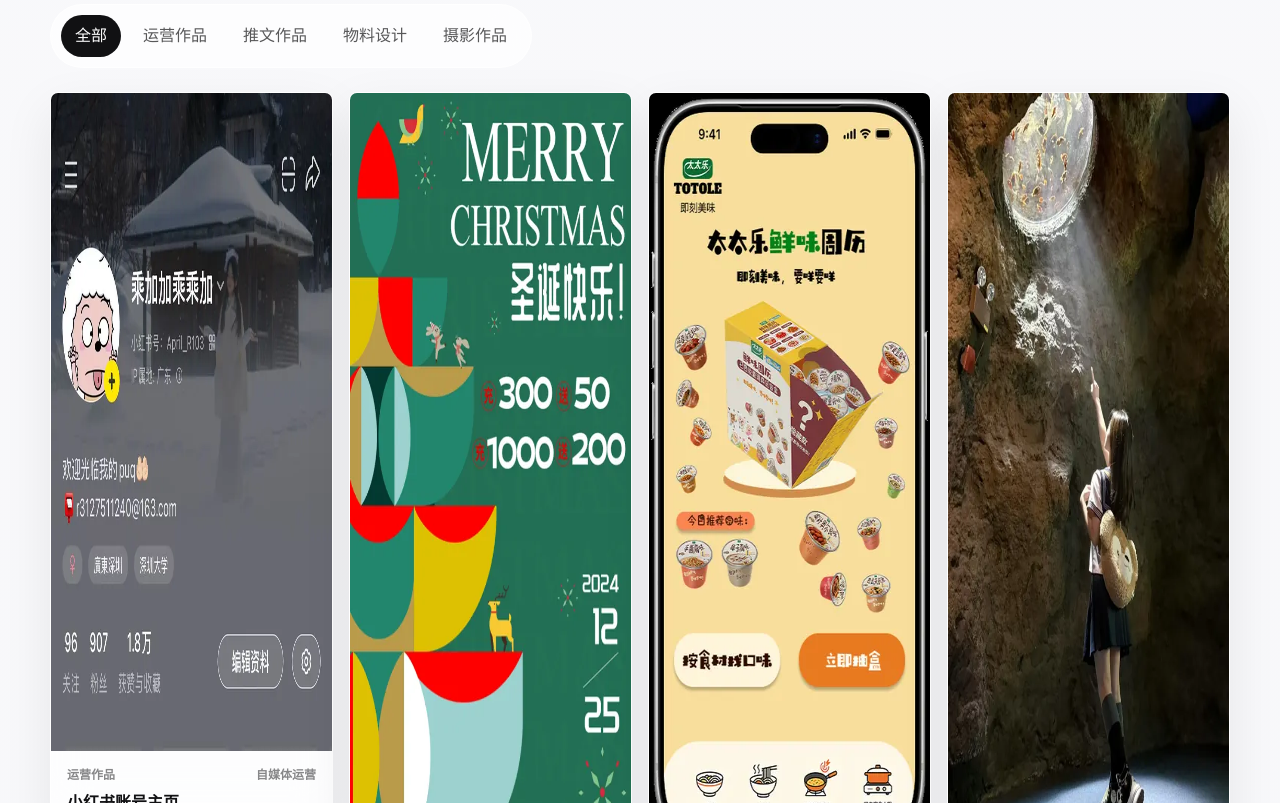
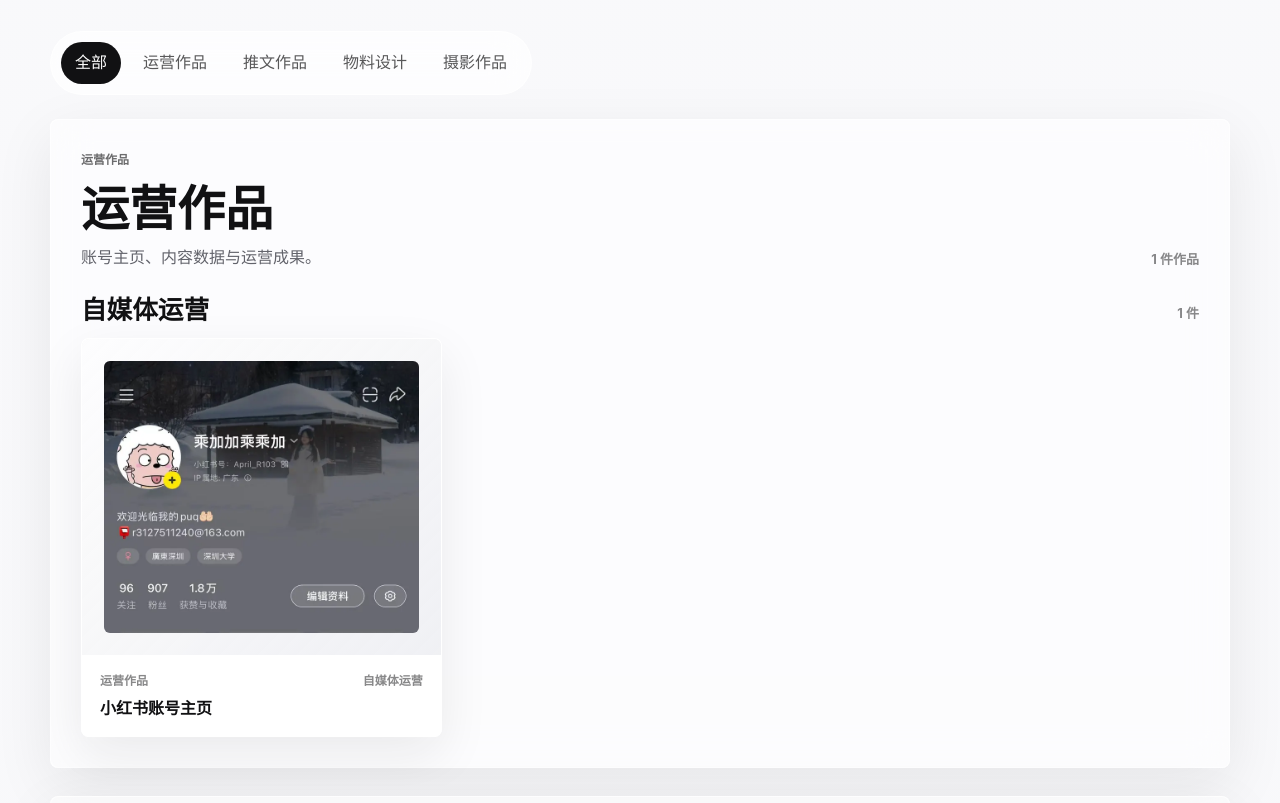
Before and after one commit to Jasmne666/jiajiaoffer, a plain HTML site: page index.html in a window 1280 px wide. Shown: the part 2631-3434 px from the top of the page. Drawn offline with Linux system fonts and the light colour scheme.

Commit message:
Group portfolio works by folder

```diff
--- a/app.js
+++ b/app.js
@@ -15,6 +15,21 @@ const selectors = {
 let manifest = null;
 let currentCategory = "全部";
 
+const categoryOrder = ["运营作品", "推文作品", "物料设计", "摄影作品"];
+const groupOrder = {
+  运营作品: ["自媒体运营"],
+  推文作品: ["校园寒招推文", "CNAD 推文作品"],
+  物料设计: ["海报作品", "CNAD 活动物料", "雀巢商赛"],
+  摄影作品: ["人像摄影", "自然风景摄影"],
+};
+
+const categoryNotes = {
+  运营作品: "账号主页、内容数据与运营成果。",
+  推文作品: "按实际项目分组展示长图文与活动推文。",
+  物料设计: "海报、活动物料、包装与商业竞赛视觉。",
+  摄影作品: "人像与自然风景摄影，保留照片原始比例展示。",
+};
+
 const escapeHtml = (value) =>
   String(value)
     .replaceAll("&", "&amp;")
@@ -22,7 +37,10 @@ const escapeHtml = (value) =>
     .replaceAll(">", "&gt;")
     .replaceAll('"', "&quot;");
 
-const categoriesFromImages = (images) => ["全部", ...new Set(images.map((item) => item.category))];
+const categoriesFromImages = (images) => {
+  const existing = new Set(images.map((item) => item.category));
+  return ["全部", ...categoryOrder.filter((category) => existing.has(category))];
+};
 
 function renderFilters(images) {
   selectors.filterBar.innerHTML = categoriesFromImages(images)
@@ -45,23 +63,80 @@ function renderFilters(images) {
 
 function renderWorks(images) {
   const visible = currentCategory === "全部" ? images : images.filter((item) => item.category === currentCategory);
-  selectors.workGrid.innerHTML = visible
-    .map(
-      (item, index) => `
-        <article class="work-card reveal" style="transition-delay: ${Math.min(index * 24, 180)}ms">
+  const categories = orderedGroups(visible, "category", categoryOrder);
+
+  selectors.workGrid.innerHTML = categories
+    .map(([category, categoryItems]) => renderWorkCategory(category, categoryItems))
+    .join("");
+  observeReveals(selectors.workGrid.querySelectorAll(".reveal"));
+}
+
+function orderedGroups(items, key, order = []) {
+  const groups = new Map();
+  items.forEach((item) => {
+    const groupKey = item[key];
+    if (!groups.has(groupKey)) groups.set(groupKey, []);
+    groups.get(groupKey).push(item);
+  });
+
+  return [...groups.entries()].sort(([a], [b]) => {
+    const aIndex = order.indexOf(a);
+    const bIndex = order.indexOf(b);
+    if (aIndex === -1 && bIndex === -1) return a.localeCompare(b, "zh-Hans-CN");
+    if (aIndex === -1) return 1;
+    if (bIndex === -1) return -1;
+    return aIndex - bIndex;
+  });
+}
+
+function renderWorkCategory(category, categoryItems) {
+  const subgroups = orderedGroups(categoryItems, "group", groupOrder[category] || []);
+  return `
+    <section class="work-category reveal">
+      <div class="work-category-head">
+        <div>
+          <p class="eyebrow">${escapeHtml(category)}</p>
+          <h3>${escapeHtml(category)}</h3>
+          <p>${escapeHtml(categoryNotes[category] || "按作品来源文件夹分组展示。")}</p>
+        </div>
+        <span>${categoryItems.length} 件作品</span>
+      </div>
+      <div class="work-subgroup-list">
+        ${subgroups.map(([group, items]) => renderWorkSubgroup(group, items)).join("")}
+      </div>
+    </section>
+  `;
+}
+
+function renderWorkSubgroup(group, items) {
+  return `
+    <section class="work-subgroup">
+      <div class="work-subgroup-head">
+        <h4>${escapeHtml(group)}</h4>
+        <span>${items.length} 件</span>
+      </div>
+      <div class="work-gallery">
+        ${items.map((item, index) => renderWorkCard(item, index)).join("")}
+      </div>
+    </section>
+  `;
+}
+
+function renderWorkCard(item, index) {
+  return `
+    <article class="work-card reveal" style="transition-delay: ${Math.min(index * 28, 196)}ms">
       <button type="button" data-full="${escapeHtml(item.full)}" data-title="${escapeHtml(item.title)}" data-meta="${escapeHtml(`${item.category} / ${item.group}`)}">
+        <div class="work-image-frame">
           <img src="${escapeHtml(item.thumb)}" width="${item.thumbWidth}" height="${item.thumbHeight}" alt="${escapeHtml(item.title)}" loading="lazy" decoding="async" />
+        </div>
         <div class="work-meta">
           <span>${escapeHtml(item.category)}</span>
           <span>${escapeHtml(item.group)}</span>
         </div>
-            <h3>${escapeHtml(item.title)}</h3>
+        <h5>${escapeHtml(item.title)}</h5>
       </button>
     </article>
-      `,
-    )
-    .join("");
-  observeReveals(selectors.workGrid.querySelectorAll(".reveal"));
+  `;
 }
 
 function renderVideos(videos) {
--- a/styles.css
+++ b/styles.css
@@ -332,8 +332,8 @@ input {
 
 .portrait img {
   width: 100%;
-  aspect-ratio: 4 / 5;
-  object-fit: cover;
+  height: auto;
+  object-fit: contain;
 }
 
 .profile-copy,
@@ -411,7 +411,7 @@ input {
 .video-card h3,
 .doc-card h3,
 .audio-card h3,
-.work-card h3 {
+.work-card h5 {
   margin: 8px 0 0;
   font-size: 20px;
   line-height: 1.25;
@@ -485,17 +485,79 @@ input {
   color: #fff;
 }
 
-.work-grid {
-  columns: 4 230px;
-  column-gap: 16px;
+.work-grid,
+.work-subgroup-list {
+  display: grid;
+  gap: 28px;
+}
+
+.work-category {
+  display: grid;
+  gap: 26px;
+  padding: clamp(18px, 3vw, 30px);
+  border: 1px solid rgba(255, 255, 255, 0.7);
+  border-radius: var(--radius);
+  background: rgba(255, 255, 255, 0.52);
+  box-shadow: 0 18px 60px rgba(20, 22, 30, 0.08);
+  backdrop-filter: blur(18px) saturate(140%);
+}
+
+.work-category-head,
+.work-subgroup-head {
+  display: flex;
+  align-items: end;
+  justify-content: space-between;
+  gap: 18px;
+}
+
+.work-category-head h3,
+.work-subgroup-head h4 {
+  margin: 0;
+  line-height: 1.08;
+}
+
+.work-category-head h3 {
+  font-size: clamp(28px, 4vw, 48px);
+}
+
+.work-category-head p:not(.eyebrow) {
+  margin: 10px 0 0;
+  color: var(--muted);
+}
+
+.work-category-head > span,
+.work-subgroup-head span {
+  flex: 0 0 auto;
+  color: rgba(17, 17, 19, 0.5);
+  font-size: 13px;
+  font-weight: 700;
+}
+
+.work-subgroup {
+  display: grid;
+  gap: 14px;
+  padding-top: 22px;
+  border-top: 1px solid rgba(17, 17, 19, 0.08);
+}
+
+.work-subgroup:first-child {
+  padding-top: 0;
+  border-top: 0;
+}
+
+.work-subgroup-head h4 {
+  font-size: clamp(20px, 2vw, 26px);
+}
+
+.work-gallery {
+  display: grid;
+  grid-template-columns: repeat(auto-fill, minmax(min(100%, 320px), 1fr));
+  gap: 18px;
+  align-items: start;
 }
 
 .work-card {
-  display: inline-block;
-  width: 100%;
-  margin: 0 0 16px;
   overflow: hidden;
-  break-inside: avoid;
   cursor: zoom-in;
   transition:
     transform 220ms ease,
@@ -520,21 +582,35 @@ input {
   cursor: inherit;
 }
 
+.work-image-frame {
+  display: grid;
+  min-height: 220px;
+  place-items: center;
+  padding: clamp(12px, 1.8vw, 22px);
+  background:
+    linear-gradient(135deg, rgba(255, 255, 255, 0.86), rgba(238, 239, 243, 0.72)),
+    #f4f4f6;
+}
+
 .work-card img {
   width: 100%;
+  height: auto;
+  border-radius: 6px;
   background: #e7e7eb;
+  object-fit: contain;
 }
 
-.work-card h3 {
-  padding: 0 16px 16px;
+.work-card h5 {
+  padding: 0 18px 18px;
   font-size: 16px;
+  font-weight: 760;
 }
 
 .work-meta {
   display: flex;
   justify-content: space-between;
   gap: 12px;
-  padding: 14px 16px 0;
+  padding: 16px 18px 0;
 }
 
 .video-grid {
@@ -871,8 +947,21 @@ input {
     min-width: max-content;
   }
 
-  .work-grid {
-    columns: 1 100%;
+  .work-category-head,
+  .work-subgroup-head {
+    align-items: start;
+    flex-direction: column;
+    gap: 8px;
+  }
+
+  .work-gallery {
+    grid-template-columns: 1fr;
+    gap: 14px;
+  }
+
+  .work-image-frame {
+    min-height: 180px;
+    padding: 12px;
   }
 
   .contact-section {
```
Also changed, not shown: assets/manifest.json, 1 other file. Lines whose indentation alone changed are shown as unchanged.
